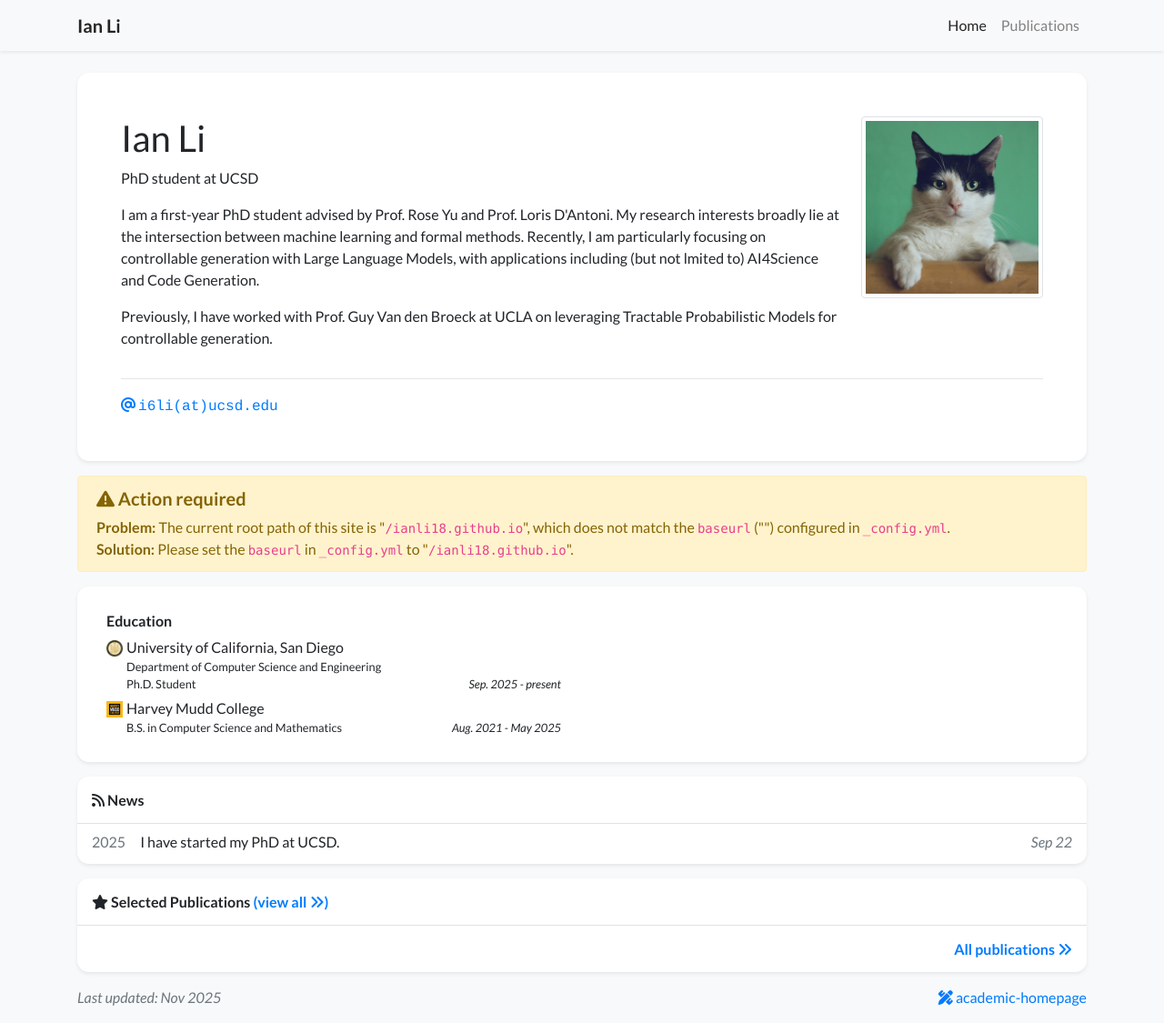
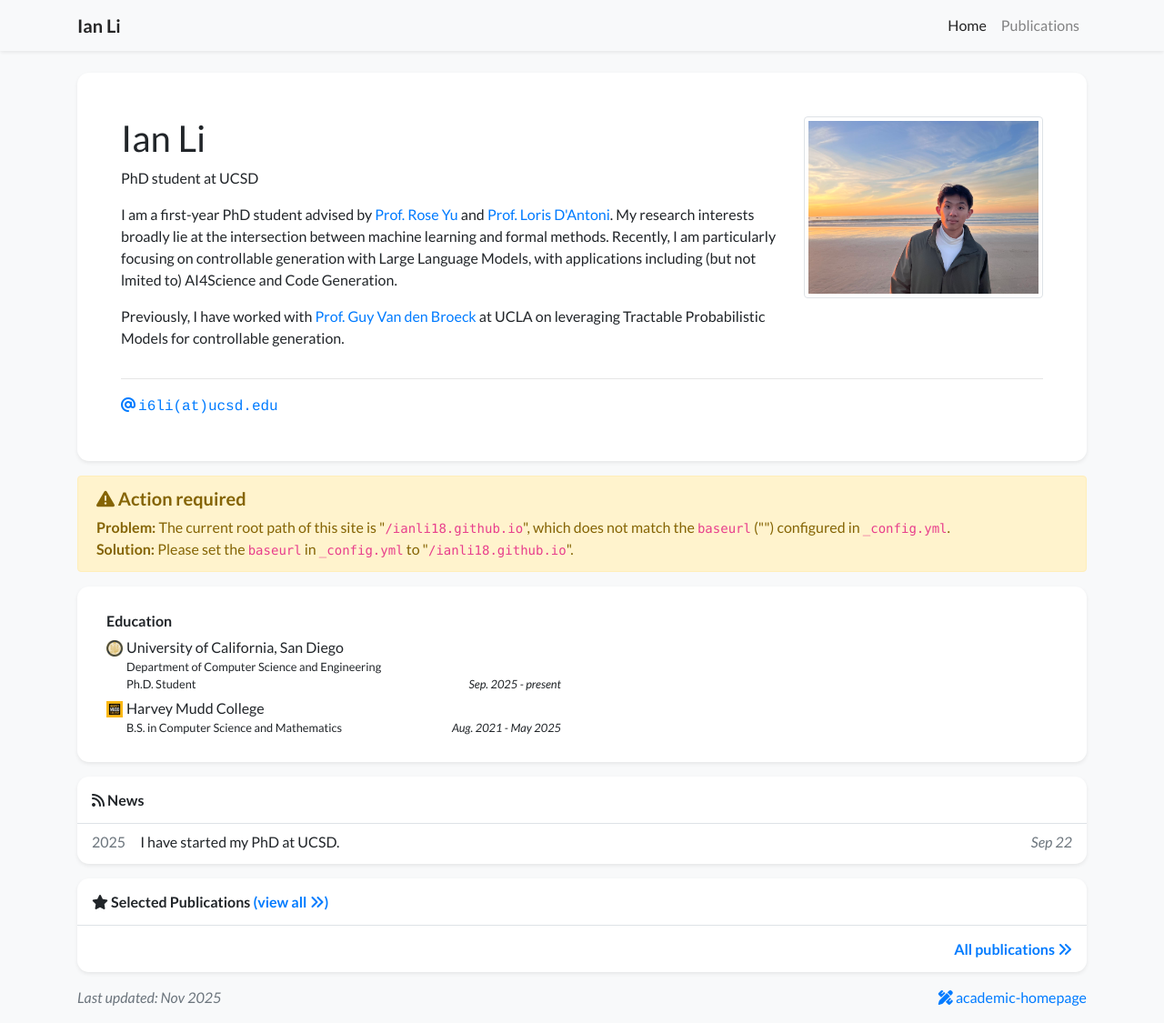
Before and after one commit to ianli18/ianli18.github.io, a Jekyll site: the page built from index.html, in a window 1280 px wide and 1125 px high. Shown: the whole window at 91% size. Built offline with Jekyll 4.4.1, drawn with Linux system fonts in a browser that asks for light colours; nearby versions of some CDN libraries; a style sheet for code colours, icons or effects is not loaded; part of the change alters nothing that is shown.

Commit message:
update pfp and add hyperlinnks

```diff
--- a/_data/profile.yml
+++ b/_data/profile.yml
@@ -18,15 +18,15 @@ email: "i6li@ucsd.edu"
 short_bio_text_justify: false
 short_bio: >-
   <p>
-    I am a first-year PhD student advised by Prof. Rose Yu and Prof. Loris D'Antoni. My research interests broadly lie at the intersection between machine learning and formal methods. Recently, I am particularly focusing on controllable generation with Large Language Models, with applications including (but not lmited to) AI4Science and Code Generation.
+    I am a first-year PhD student advised by <a href="https://roseyu.com/">Prof. Rose Yu</a> and <a href="https://cseweb.ucsd.edu/~ldantoni/">Prof. Loris D'Antoni</a>. My research interests broadly lie at the intersection between machine learning and formal methods. Recently, I am particularly focusing on controllable generation with Large Language Models, with applications including (but not lmited to) AI4Science and Code Generation.
   </p>
   <p>
-    Previously, I have worked with Prof. Guy Van den Broeck at UCLA on leveraging Tractable Probabilistic Models for controllable generation.
+    Previously, I have worked with <a href="https://web.cs.ucla.edu/~guyvdb/">Prof. Guy Van den Broeck</a> at UCLA on leveraging Tractable Probabilistic Models for controllable generation.
   </p>
 
-portrait_url: /assets/images/photos/portrait.jpg
-portrait_caption: >-
-  Photo by Manja Vitolic on Unsplash (this caption is optional, comment it out to disable).
+portrait_url: /assets/images/photos/pfp.jpg
+# portrait_caption: >-
+#   Photo by Manja Vitolic on Unsplash (this caption is optional, comment it out to disable).
 
 education:
 - name: University of California, San Diego
```
Also changed, not shown: assets/images/photos/pfp.jpg (added).
